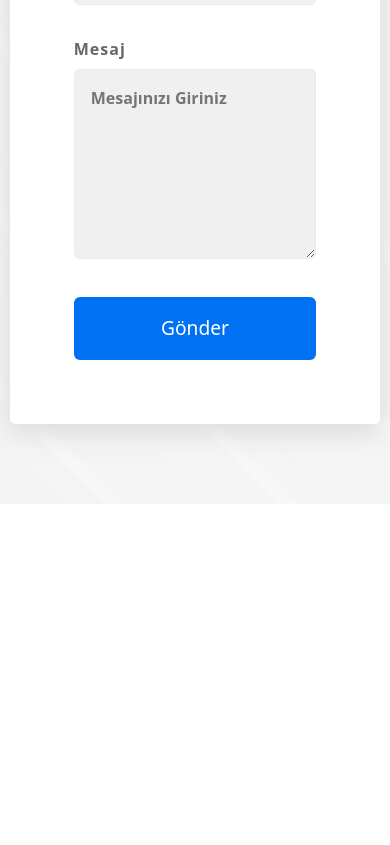
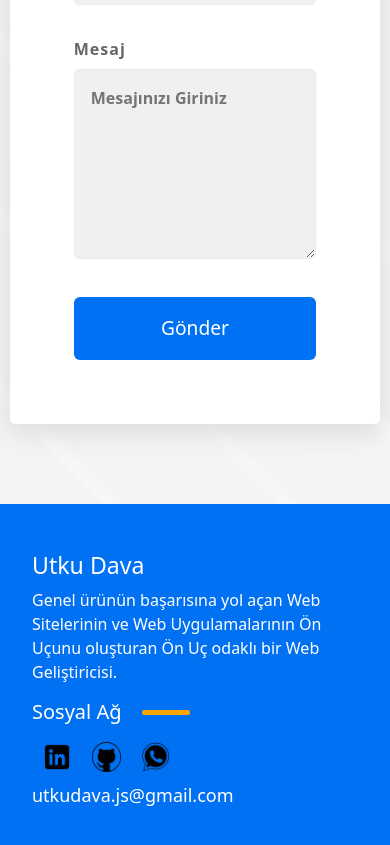
Before and after one commit to userUtkuDava/portfolio, a React (Vite) app: page / in a window 390 px wide. Shown: the part 6608-7453 px from the top of the page. Before the commit the page ends 7112 px from the top, so only its background shows below. Built offline with nearby package versions, Linux system fonts and the light colour scheme.

Commit message:
footer eklendi

```diff
--- a/src/App.jsx
+++ b/src/App.jsx
@@ -8,6 +8,8 @@ import 'bootstrap/dist/js/bootstrap.bundle.min';
 import $ from 'jquery';
 import Project from './Components/Project';
 import Contact from './Components/Contact';
+import Footer from './Components/Footer';
+
 function App() {
   document.querySelectorAll('a[href^="#"]').forEach(anchor => {
     anchor.addEventListener('click', function (e) {
@@ -31,6 +33,7 @@ function App() {
         <About />
         <Project />
         <Contact />
+        <Footer />
       </div>
     </>
   )
--- /dev/null
+++ b/src/Components/Footer.jsx
@@ -0,0 +1,39 @@
+import React from 'react';
+import './style/css/footer.css';
+import logoWhatsapp from '../images/whatsappİconSB.png';
+import logoLinkedin from '../images/linkedinİconSB.png';
+import logoGithub from '../images/githubİconSB.png';
+
+const Footer = () => {
+    return (
+        <div className="footer">
+            <div className="container footer-content justify-content-between d-flex">
+                <div className="footer-info">
+                    <h3>Utku Dava</h3>
+                    <p className='footer-info-text'>
+                        Genel ürünün başarısına yol açan Web Sitelerinin ve Web Uygulamalarının Ön Uçunu oluşturan Ön Uç odaklı bir Web Geliştiricisi.
+                    </p>
+                </div>
+                <div className="footer-social d-flex flex-column">
+                    <h5 className='footer-social-title'> Sosyal Ağ</h5>
+                    <div className="footer-social-icons d-flex flex-row">
+                        <div className="footer-logo footer-logo-linkedin">
+                            <img src={logoLinkedin} alt='Utku Dava LinkedIn' />
+                        </div>
+                        <div className="footer-logo footer-logo-github">
+                            <img src={logoGithub} alt='Utku Dava GitHub' />
+                        </div>
+                        <div className="footer-logo footer-logo-whatsapp">
+                            <img src={logoWhatsapp} alt='Utku Dava WhatsApp' />
+                        </div>
+                    </div>
+                    <div className='mail'>
+                        <a href="mailto:utkudava.js@gmail.com" className='mail-title'>utkudava.js@gmail.com</a>
+                    </div>
+                </div>
+            </div>
+        </div>
+    );
+}
+
+export default Footer;
--- a/src/Components/style/contact.scss
+++ b/src/Components/style/contact.scss
@@ -6,6 +6,7 @@
   min-height: 100vh;
   position: relative;
   padding-bottom:5rem;
+  z-index: 3;
 }
 .contact-form-container{
     box-shadow: rgba(100, 100, 111, 0.2) 0px 7px 29px 0px;
--- a/src/Components/style/css/contact.css
+++ b/src/Components/style/css/contact.css
@@ -6,6 +6,7 @@
   min-height: 100vh;
   position: relative;
   padding-bottom: 5rem;
+  z-index: 3;
 }
 
 .contact-form-container {
--- /dev/null
+++ b/src/Components/style/css/footer.css
@@ -0,0 +1,70 @@
+@charset "UTF-8";
+.footer {
+  background-color: var(--primaryColor);
+  width: 100%;
+  height: auto;
+  min-height: 20px;
+  color: white;
+}
+
+.footer-content {
+  padding: 3rem 2rem;
+}
+
+.footer-info-text {
+  width: 35rem;
+}
+
+.footer-cizgi {
+  color: white;
+}
+
+.footer-social-title::after {
+  content: "";
+  position: absolute;
+  margin: 10px 20px;
+  height: 5px;
+  width: 3rem;
+  background: var(--secondaryColor);
+  border-radius: 5px;
+}
+
+.footer-social-icons {
+  width: 250px;
+  height: 50px;
+  padding: 10px;
+  width: 20rem;
+  cursor: pointer;
+}
+.footer-social-icons .footer-logo {
+  padding-right: 20px;
+}
+.footer-social-icons img {
+  width: 100%;
+  height: 100%;
+  transition: all 1s;
+}
+.footer-social-icons img:hover {
+  transform: translateY(-5px);
+}
+
+.mail-title {
+  font-size: 18px; /* Yazı boyutu */
+  color: white; /* Bağlantı rengi */
+  text-decoration: none; /* Alt çizgi kaldır */
+  transition: color 0.3s; /* Geçiş efekti */
+}
+
+.mail-title:hover {
+  color: var(--secondaryColor); /* Hover rengi */
+  text-decoration: underline; /* Alt çizgi ekle */
+}
+
+@media only screen and (max-width: 992px) {
+  .footer-content {
+    flex-direction: column;
+  }
+  .footer-info-text {
+    width: 20rem;
+  }
+}
--- /dev/null
+++ b/src/Components/style/footer.scss
@@ -0,0 +1,70 @@
+.footer{
+    background-color: var(--primaryColor);
+    width: 100%;
+    height: auto;
+     min-height: 20px;
+    color:white;
+}
+.footer-content{
+  padding: 3rem 2rem;
+
+}
+.footer-info{
+
+}.footer-info-text{
+    width: 35rem;
+
+}
+.footer-cizgi{
+color: white;
+}
+.footer-social-title::after{
+    content: '';
+    position: absolute;
+    margin:10px 20px;
+    height: 5px;
+    width: 3rem;
+    background: var(--secondaryColor);
+    border-radius: 5px;
+}
+.footer-social-icons{
+    width: 250px;
+    height: 50px;
+    padding: 10px;
+    width: 20rem;
+    cursor: pointer;
+    .footer-logo{
+
+         padding-right: 20px;
+    }
+   img{
+       width: 100%;
+       height: 100%;
+       transition: all 1s;
+   }
+   img:hover{
+    transform: translateY(-5px);
+   }
+}
+.mail-title {
+    font-size: 18px; /* Yazı boyutu */
+    color:white; /* Bağlantı rengi */
+    text-decoration: none; /* Alt çizgi kaldır */
+    transition: color 0.3s; /* Geçiş efekti */
+}
+
+.mail-title:hover {
+    color: var(--secondaryColor); /* Hover rengi */
+    text-decoration: underline; /* Alt çizgi ekle */
+}
+
+@media only screen and (max-width:992px){
+    .footer-content{
+        flex-direction: column;
+    }
+  .footer-info-text{
+    width: 20rem;
+  }
+
+
+}
```
